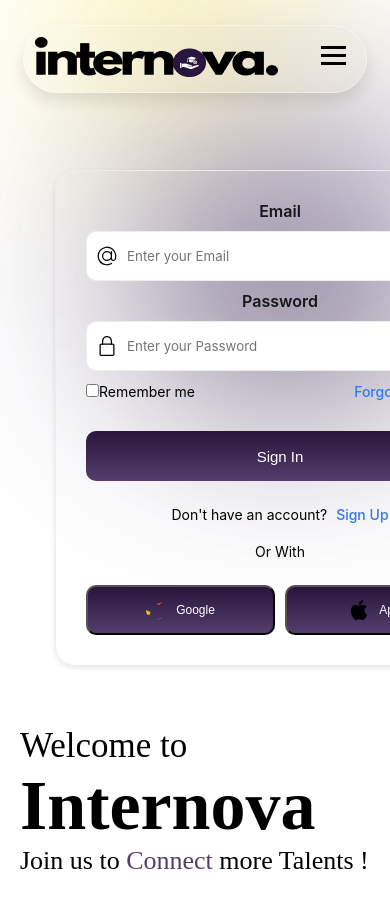
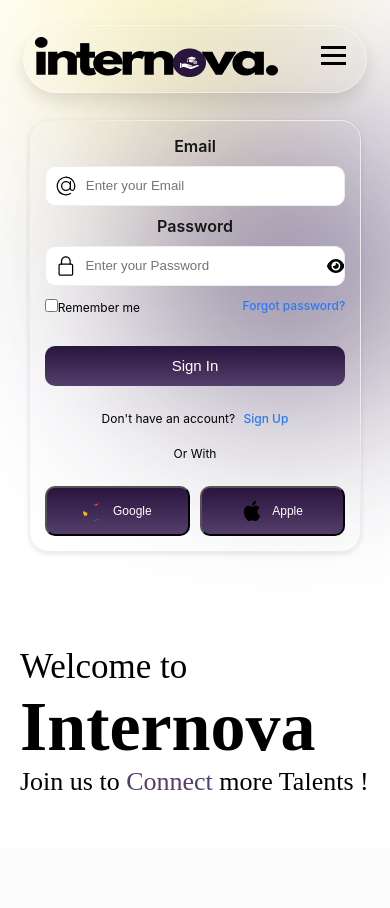
Before and after one commit to ManabBehera342/Internnova_Prototype, a React (Create React App) app in the folder internova/frontend/: page /emplogin in a window 390 px wide. Shown: the top 908 px of the page. After the commit the page ends 847 px from the top, so only its background shows below. Built offline with nearby package versions, Linux system fonts and the light colour scheme.

Commit message:
responsive

```diff
--- a/internova/frontend/src/components/Home/Home.css
+++ b/internova/frontend/src/components/Home/Home.css
@@ -1,18 +1,16 @@
-.home-nav .dark-nav{
+/* .home-nav .dark-nav{
   background:#ffffff
 }
 
 #home {
     z-index: 1;
-    /* background: linear-gradient(145deg, #f3f3f3 0%, #e0e0e0 100%); */
     background: linear-gradient(145deg, #fdfdfd 0%, #e6e6e6 100%);
-   /*  margin-top: 100px; */ /* Adjust the margin to space it from the Landing section */
     padding: 60px 0px;
     position: relative;
 }
 
 .home-page {
-  /*   height: 100vh; */
+
     display: flex;
     flex-direction: column;
     justify-content: space-between;
@@ -40,8 +38,7 @@
     font-family:'Franklin Gothic Medium', 'Arial Narrow', Arial, sans-serif;
 }
 
-/* .search{
-  border-radius: 50%; */
+
   .search-bar {
     display: flex;
     margin-top:5%;
@@ -61,4 +58,120 @@
   font-family: 'Franklin Gothic small', 'Arial Narrow', Arial, sans-serif;
   font-size: 15px;
   margin: 2% 3%;
+} */
+
+
+.home-nav .dark-nav {
+  background: #ffffff;
 }
+
+#home {
+  z-index: 1;
+  background: linear-gradient(145deg, #fdfdfd 0%, #e6e6e6 100%);
+  padding: 60px 0;
+  position: relative;
+}
+
+.home-page {
+  display: flex;
+  flex-direction: column;
+  justify-content: space-between;
+  background-color: white;
+  position: relative;
+  overflow: hidden;
+}
+
+.home-container {
+  display: flex;
+  justify-content: space-around;
+  align-items: center;
+  margin-bottom: 28px;
+  z-index: 2;
+  padding: 20px;
+}
+
+.leftSec {
+  width: 45%;
+  justify-content: flex-start;
+}
+
+.home-head {
+  color: #333;
+  font-size: 80px;
+  font-weight: bold;
+  font-family: 'Franklin Gothic Medium', 'Arial Narrow', Arial, sans-serif;
+}
+
+.search-bar {
+  display: flex;
+  margin-top: 5%;
+  background-color: white;
+  border-radius: 50px;
+  border: 2px solid #333;
+  padding: 0.5rem 1rem;
+  width: 95%;
+  justify-content: space-between;
+}
+
+.search-bar > input {
+  border: none;
+  outline: none;
+}
+
+.popular {
+  font-family: 'Franklin Gothic small', 'Arial Narrow', Arial, sans-serif;
+  font-size: 15px;
+  margin: 2% 3%;
+}
+
+/* Responsive styles */
+@media (max-width: 1024px) {
+  .home-head {
+    font-size: 60px;
+  }
+
+  .leftSec {
+    width: 100%;
+  }
+
+  .home-container {
+    flex-direction: column;
+    align-items: flex-start;
+  }
+}
+
+@media (max-width: 768px) {
+  .home-head {
+    font-size: 50px;
+  }
+
+  .search-bar {
+    width: 100%;
+    padding: 0.4rem 0.8rem;
+  }
+}
+
+@media (max-width: 480px) {
+  .home-head {
+    font-size: 40px;
+  }
+
+  .home-container {
+    flex-direction: column;
+    align-items: flex-start;
+  }
+
+  .leftSec {
+    width: 100%;
+    margin-bottom: 20px;
+  }
+
+  .search-bar {
+    width: 100%;
+    padding: 0.3rem 0.6rem;
+  }
+
+  .popular {
+    font-size: 12px;
+  }
+}
--- a/internova/frontend/src/components/Home/Home.jsx
+++ b/internova/frontend/src/components/Home/Home.jsx
@@ -1,4 +1,4 @@
-import React from 'react'
+/* import React from 'react'
 import Navbar from './../Navbar/Navbar';
 import "./Home.css"
 import { FaSearch } from 'react-icons/fa';
@@ -11,7 +11,7 @@
      <div className="home-page" id='home'>
 
         <div className='home-container'  >
-          {/* <h1 className='home-head'>home</h1> */}
+
           <div className="leftSec">
             <h1 className='home-head'>Spotting talent, shaping futures</h1>
             <div className="search-bar">
@@ -24,7 +24,7 @@
               <FaSearch/>
             </div>
 
-     {/*  <HiLocationMarker color="var(--blue)" size={25} /> */}
+
             <p className='popular'>Popular : Full Stack Web Developer,UI/UX Designer,ML Engineer,....</p>
           </div>
           <div className="head-sec">
@@ -37,3 +37,54 @@
 }
 
 export default Home
+ */
+
+
+
+import React, { useState } from 'react';
+import Navbar from './../Navbar/Navbar';
+import './Home.css';
+import { FaSearch } from 'react-icons/fa';
+
+
+const Home = () => {
+  // Using state to control the input field
+  const [searchTerm, setSearchTerm] = useState('');
+
+  const handleInputChange = (e) => {
+    setSearchTerm(e.target.value);
+  };
+
+  return (
+    <>
+      <div className="home-nav">
+        <Navbar />
+      </div>
+      <div className="home-page" id="home">
+        <div className="home-container">
+          <div className="leftSec">
+            <h1 className="home-head">Spotting talent, shaping futures</h1>
+            <div className="search-bar">
+              <input
+                placeholder="Search what you want..."
+                type="text"
+                value={searchTerm}
+                onChange={handleInputChange}
+              />
+              <FaSearch />
+            </div>
+            <p className="popular">
+              Popular : Full Stack Web Developer, UI/UX Designer, ML Engineer,....
+            </p>
+          </div>
+          <div className="head-sec">
+            {/* Use the imported image reference */}
+            <img src="./images/Group 10.png" alt="home" width={500} height={550} />
+          </div>
+        </div>
+      </div>
+    </>
+  );
+};
+
+export default Home;
--- a/internova/frontend/src/components/Login/Emp-login/EmpLog.css
+++ b/internova/frontend/src/components/Login/Emp-login/EmpLog.css
@@ -16,8 +16,9 @@
 .emplog-container {
   display: flex;
   justify-content: space-around;
-  align-items: center;
-  margin-bottom: 28px;
+align-items: center;
+ /*  margin-bottom: 28px; */
+ margin-top: 5%;
   z-index: 2;
   padding: 20px;
 }
@@ -25,7 +26,7 @@
 .head-sec{
   font-size: 35px;
   text-align: start;
-
+  margin-top: 0%;
 }
 @media (max-width: 768px) {
   .emplog-container {
--- a/internova/frontend/src/components/Login/Form/Form.css
+++ b/internova/frontend/src/components/Login/Form/Form.css
@@ -1,4 +1,4 @@
-.form {
+/* .form {
     display: flex;
     margin-top:40%;
     margin-left: 10%;
@@ -6,7 +6,7 @@
     gap: 10px;
     border: 1.5px solid #ecedec;
     box-shadow: 0 2px 5px rgba(0, 0, 0, 0.1);
-    /*background-color: #fffffff1; */
+
     padding: 30px;
     width: 450px;
     border-radius: 20px;
@@ -114,18 +114,182 @@
     align-items: center;
     font-weight: 500;
     gap: 10px;
-    /* border: 1px solid #ededef;*/
+
     background-color: white;
     cursor: pointer;
-    /* transition: transform 0.3s ease; */
+
   }
 
   .btn:hover {
-    /* border: 1px solid #2d79f3; */
+
     transform: scale(1.01);
   }
 
   .form:hover{
     box-shadow: 0px 30px 18px -8px rgba(0,0,0,0.1);
     transform:scale(1.01,1.01)
-  }
+  } */
+
+
+
+  .form {
+    display: flex;
+    flex-direction: column;
+    margin: 10% auto; /* Centers the form on the page */
+    gap: 10px;
+    border: 1.5px solid #ecedec;
+    box-shadow: 0 2px 5px rgba(0, 0, 0, 0.1);
+    padding: 30px;
+    width: 80%; /* Use percentage for width */
+    max-width: 450px; /* Limit the max width for larger screens */
+    border-radius: 20px;
+    font-family: -apple-system, BlinkMacSystemFont, 'Segoe UI', Roboto, Oxygen, Ubuntu, Cantarell, 'Open Sans', 'Helvetica Neue', sans-serif;
+}
+
+::placeholder {
+    font-family: inherit;
+}
+
+.form button {
+    align-self: flex-end;
+}
+
+.flex-column > label {
+    color: #151717;
+    font-weight: 600;
+}
+
+.inputForm {
+    border: 1.5px solid #ecedec;
+    border-radius: 10px;
+    height: 50px;
+    display: flex;
+    align-items: center;
+    padding-left: 10px;
+    transition: 0.2s ease-in-out;
+    background-color: white;
+}
+
+.input {
+    margin-left: 10px;
+    border-radius: 10px;
+    border: none;
+    width: 85%;
+    height: 100%;
+    background-color: none;
+}
+
+.input:focus {
+    outline: none;
+}
+
+.inputForm:focus-within {
+    border: 1.5px solid #2d79f3;
+}
+
+.flex-row {
+    display: flex;
+    flex-direction: row;
+    align-items: center;
+    gap: 10px;
+    justify-content: space-between;
+}
+
+.flex-row > div > label {
+    font-size: 14px;
+    color: black;
+    font-weight: 400;
+}
+
+.span {
+    font-size: 14px;
+    margin-left: 5px;
+    color: #2d79f3;
+    font-weight: 500;
+    cursor: pointer;
+}
+
+.button-submit {
+    margin: 20px 0 10px 0;
+    background-color: #151717;
+    border: none;
+    color: white;
+    font-size: 15px;
+    font-weight: 500;
+    border-radius: 10px;
+    height: 50px;
+    width: 100%;
+    cursor: pointer;
+    transition: transform 0.3s ease;
+}
+
+.button-submit:hover {
+    background-color: #252727;
+    transform: scale(1.01);
+}
+
+.p {
+    text-align: center;
+    color: black;
+    font-size: 14px;
+    margin: 5px 0;
+}
+
+.btn {
+    margin-top: 10px;
+    width: 100%;
+    height: 50px;
+    border-radius: 10px;
+    display: flex;
+    justify-content: center;
+    align-items: center;
+    font-weight: 500;
+    gap: 10px;
+    background-color: white;
+    cursor: pointer;
+}
+
+.btn:hover {
+    transform: scale(1.01);
+}
+
+.form:hover {
+    box-shadow: 0px 30px 18px -8px rgba(0, 0, 0, 0.1);
+    transform: scale(1.01, 1.01);
+}
+
+/* Media Queries for responsiveness */
+@media (max-width: 768px) {
+    .form {
+        width: 90%;
+        padding: 20px;
+    }
+
+    .inputForm {
+        height: 45px;
+    }
+
+    .button-submit {
+        height: 45px;
+    }
+}
+
+@media (max-width: 480px) {
+    .form {
+        width: 95%;
+        padding: 15px;
+        margin-top: 20%;
+    }
+
+    .inputForm {
+        height: 40px;
+    }
+
+    .button-submit {
+        height: 40px;
+    }
+
+    .span, .p, .flex-row > div > label {
+        font-size: 12px;
+    }
+}
--- a/internova/frontend/src/components/Login/Login.css
+++ b/internova/frontend/src/components/Login/Login.css
@@ -52,7 +52,7 @@
   display: flex;
   justify-content: space-around;
   align-items: center;
-  margin-bottom:28px ;
+ /*  margin-bottom:28px ; */
   z-index: 2;
 }
 .sec {
--- a/internova/frontend/src/components/Login/Std-Login/StdLog.css
+++ b/internova/frontend/src/components/Login/Std-Login/StdLog.css
@@ -17,7 +17,8 @@
   display: flex;
   justify-content: space-around;
   align-items: center;
-  margin-bottom: 28px;
+ /*  margin-bottom: 28px; */
+ margin-top: 5%;
   z-index: 2;
   padding: 20px;
 }
```
